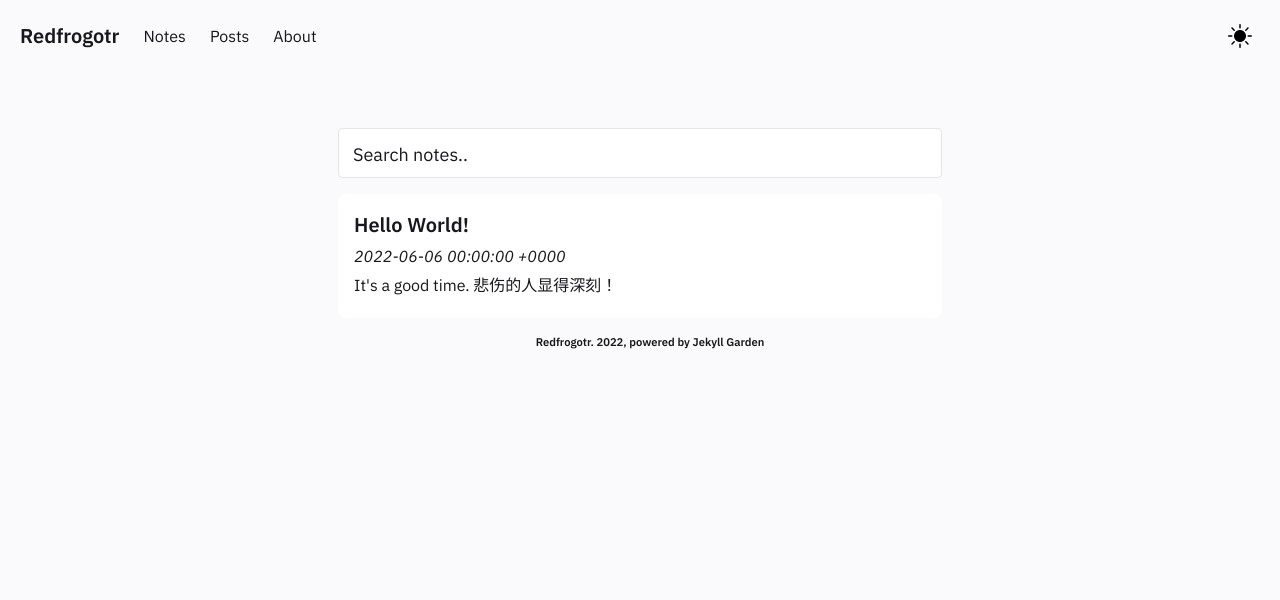
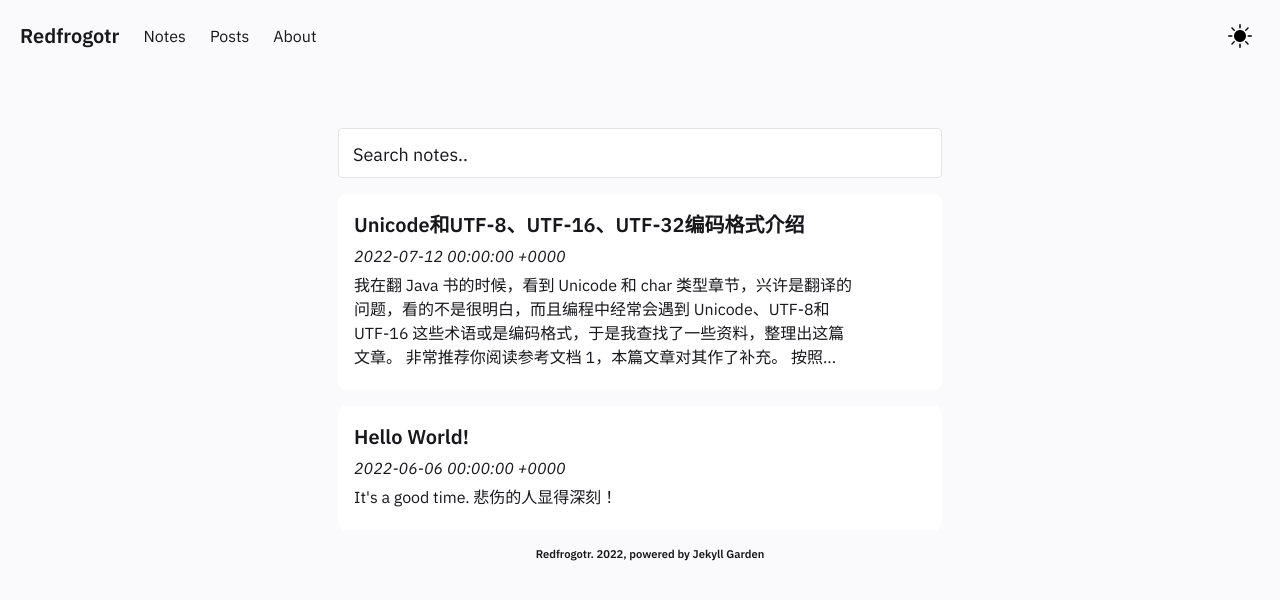
Before and after one commit to redfrogotr/redfrogotr.github.io, a Jekyll site: the page built from pages/notes.md, in a window 1280 px wide. Shown: the top 600 px of the page. Built offline with Jekyll 4.4.1, drawn with Linux system fonts in a browser that asks for light colours; some of the changed lines change nothing that is shown.

Commit message:
Add Unicode doc

````diff
--- a/_includes/Feed.html
+++ b/_includes/Feed.html
@@ -50,7 +50,7 @@
             <div class="content">
                 <i>{{ note_items.date }}</i>
                 <p style="margin: 5px 0px;">
-                    {{ note_items.content | strip_html | strip | remove: "[[" | remove: "]]" | escape | truncate: 260 }}
+                    {{ note_items.content | strip_html | strip | remove: "[[" | remove: "]]" | escape | truncate: 150 }}
                 </p>
             </div>
         </a>
--- /dev/null
+++ b/_notes/20220712_Unicode.md
@@ -0,0 +1,137 @@
+---
+title : Unicode和UTF-8、UTF-16、UTF-32编码格式介绍
+notetype : feed
+date : 12-07-2022
+---
+
+我在翻 Java 书的时候，看到 *Unicode 和 char 类型*章节，兴许是翻译的问题，看的不是很明白，而且编程中经常会遇到 Unicode、UTF-8和UTF-16 这些术语或是编码格式，于是我查找了一些资料，整理出这篇文章。
+
+非常推荐你阅读[参考文档 1](#参考文档)，本篇文章对其作了补充。
+
+按照时间顺序能介绍的更清楚一些。
+
+## 01 ASCII
+
+[ASCII](https://en.wikipedia.org/wiki/ASCII)字符编码标准在1963年第一次正式发布，时间早于 Unix 和 C语言，其字符集包括早期的非重音的英文字母和常用符号（可以观察下你的键盘），ASCII 使用32到127（`0x20~0xFF`）的序号来表示这些字母，比如空格为32，字母“A”为65（`0x41`）。
+
+![ascii](../img/20220712/ascii.png)
+
+这些字符用7位（7-bits）即能绰绰有余的表示（2的7次方是128），而计算机通常以字节（Byte）作为基本单元，每字节有8位，所以这样会多出一整位，实际点说是还有128个位置是空闲的（从128～255），使用者可以根据自己需要再插入其它字符。比如，IBM-PC 使用的  OEM 字符集（Original Equipment Manufacturer），它为欧洲语言提供了一些重音字符和一堆画线字符……水平条、垂直条、带有小叮当悬挂在右侧的水平条（用于在 DOS 时代绘制表格）。
+
+![oem](../img/20220712/oem.webp)
+
+ASCII保留了前32个字符，这些字符被称为控制字符（`Control Characters`，或`Unprintable`），最初的目的不是表示可打印信息，而是用于控制使用 ASCII 的设备（例如打印机），或提供有关数据流（例如存储在磁带上的数据流）的元信息。例如，字符 10 代表“换行（line feed）”功能，字符 8 代表“退格（backspace）”。
+
+## 02 ANSI/OEM
+因为人们可以自由定义 ASCII 中大于序号127的128个字符，可预见地这会带来使用时的混乱。事实上，只要是在美国之外的人们购买的 PC，就会遇到各种各样不同的 OEM 字符集，这些字符集一致地使用后面空闲的128个字符位置。比如，130号字符在一些 PC 上是 é，但在*以色列*的电脑上可能就是希伯来语字母 ג（Hebrew letter Gimel (ג)），在中国的电脑上是什么也不得而知（我找了 OEM 936，不过并没找到😢）。想象下美国人发给国外的一封邮件，其中有个单词是 résumés，在以色列它是 rגsumגs，在中国可能是 r�sum�s，你自己便能感觉出来，这很奇怪！
+
+最终，这些自由使用的 OEM 编入了 ANSI 标准（American National Standards Institute）。在该标准中，前128个字符与 ASCII 保持一致，而后128个字符会根据所在地的不同采用不同的处理方式，这种处理不同的系统称为 *code page*（码页），比如在以色列使用的码页是862，希腊使用的737，中国使用的是936（CP936，简体中文）。
+
+操作系统会保留很多的码页，并根据地区的不同改变所使用的码页，以实现语言本地化。但这种方式只解决了一部分的问题，希伯来语很难通过这种方式轻易地转化为希腊语。在亚洲，我们使用的字符有几万种之多，128个空闲位显然是不够的，这个问题通过一个混乱的 DBCS（Double Byte Char Set）系统解决，但使用非常不方便。
+
+## 03 Unicode
+Unicode 的目的是创建一套包含世界上绝大多数书写符号的单一字符集，正如其口号“让世界上的每一个人都能在手机和电脑上使用他们自己的语言（Everyone in the world should be able to use their own language on phones and computers）”。
+
+Unicode中的每个符号均被赋予了一个特别的序号，称为**码点**（code point）。以“中”字为例，其被表示称“U+4E2D”，“U+”代表Unicode，后面跟着的是一个十六进制的数字。在[Unicode Utilities: Character Properties](https://util.unicode.org/UnicodeJsps/character.jsp)中，可以搜索到所有 Unicode 字符。
+
+人们对 Unicode 经常有这样的误解：Unicode 都是使用16 位编码，每个字符占用 16 位，因此有 65536 个可能的字符。这是不对的，或者说是没有关联的。因为 Unicode 是一种字符标准，是一套字符集，而确定 Unicode 字符占用多少位是编码标准来决定的，比如常见的编码标准 UTF-8、UTF-16 和 UTF-32 等等。
+
+以英文字母“A”为例，使用 UTF-8 存储是 0x41；使用UTF-16 存储是 0x0041；使用UTF-32 存储就是 0x00000041。Unicode 能定义的字符数是没有限制的，目前 Unicode 中的字符数已经超过65536个，所以并不是每个 Unicode 字符都能被保存到2个字节里，即用16位表示。比如表情符号（emoji）一般会超过16位，如😆（U+1F606）。
+
+## 04 Encoding
+假如现在我们有一个字符串：“**Hello 红🐸**”。
+
+在 Unicode 中其对应8个码点：
+```
+H	   e	  l 	 l 		o 	   SPACE  红 	 🐸
+U+0048 U+0065 U+006C U+006C U+006F U+0020 U+7EA2 U+1F438
+```
+
+现在我们来考虑常见的编码方案。下面中的 UTF-x 为 x-bits Unicode Transformation Format。
+
+### 4.1 UTF-16
+对 Unicode 字符编码最传统的方式是使用 UTF-16，对于上面的字符串，可以编码为：
+```
+H     e     l     l     o     SPACE 红    🐸
+00 48 00 65 00 6C 00 6C 00 6F 00 20 7E A2 ?
+```
+
+我们暂时先不考虑最后一个字符，对前面的字符串我们可以这样编码：
+```
+00 48 00 65 00 6C 00 6C 00 6F 00 20 7E A2
+```
+
+但是，是不是还可以这样：
+```
+48 00 65 00 6C 00 6C 00 6F 00 20 00 A2 7E
+```
+
+你注意到这里涉及到一个**字节序**（Byte Order）的概念，其有2种，分别为**高字节序**（high-endian）和**低字节序**（low-endian）。使用 UTF-16 编码方案时，一般会在文本开头使用2字节作为标记位，如 FE FF 或是 FF FE。
+
+现在考虑最后一个字符🐸（U+1F438）如何编码。
+
+事实上，每个 Unicode 码点总是被编码为1或2个16位码元。前面遇到字符都只编码为1个码元，其码点范围为 U+0000 ~ U+D7FF 和 U+E000 ~ U+FFFF，此时编码的值与码点值对应。对范围在 U+010000 ~ U+10FFFF 的 Unicode 字符，将会编码为2个16位码元，采用如下编码策略：
+
+假设原始 Unicode 字符为 U：
+$$1)\qquad U' = U - 0x010000 = 0b \underbrace{yyyyyyyyyyy}_{10} \underbrace{xxxxxxxxxx}_{10}$$
+$$2)\qquad W1 = 110110yyyyyyyyyy = 0xD800 + yyyyyyyyyy$$
+$$3)\qquad W2 = 110111xxxxxxxxxx = 0xDC00 + xxxxxxxxxx$$
+
+W1 和 W2 即为得到的2个新码元。
+
+我们以🐸（U+1F438）为例，$$U' = 0xF438 = 0b0000\_1111\_01|00\_0011\_1000$$
+
+以10位截断后
+$$W1 = 0b1101\_1000\_0011\_1101 = 0xD83D$$
+$$W2 = 0b1101\_1100\_0011\_1000 = 0xDC38$$
+
+最后可编码为：`D8 3D DC 38` 或`DC 38 D8 3D`。
+
+你可能会疑问 U+D8000 ~ U+DFFF 的字符去哪儿了？事实上，这个范围是 Unicode 委员会的永久保留空位，因此，不会上面的编码方案不会存在冲突的情况。在解码时，只需查看每个码元的前6位即可确定当前字符是占用1个还是2个码元。
+
+另外，使用 UTF-16 编码方案的有 Microsoft Windows API，Java 和 JavaScript等。
+
+### 4.2 UTF-8
+对于使用英语做为母语的国家，如英国和美国，使用 UTF-16 会产生很多无用的0（基本上一半都是0），这自然造成了网络传输或存储时的资源浪费，为此，人们提出了 UTF-8 方案。
+
+| Code Point | Byte1 | Byte2 | Byte3 | Byte4 |
+| ---------- | ----- |------ | ----- | ----- |
+| U+0000~U+007F | 0xxxxxxx | \ | \ | \ |
+| U+0080~U+07FF | 110xxxxx | 10xxxxxx | \ | \ |
+| U+0800~U+FFFF | 1110xxxx | 10xxxxxx | 10xxxxxx | \ |
+| U+10000~U10FFFF | 11110xxx | 10xxxxxx | 10xxxxxx | 10xxxxxx |
+
+对码点小于 0x7F 的 Unicode 字符，与编码 ASCII 字符没有任何区别，对 U+0080 往上的字符，使用 UTF-8 最多占用4个字节。
+
+我们依然以之前的字符串为例，
+```
+H     e     l     l     o     SPACE
+0x48  0x65  0x6C  0x6C  0x6F  0x20
+
+7EA2(红) = 0111_1110_1010_0010
+UTF-8: 11100111_10111010_10100010 = 0xE7 0xBA 0xA2
+
+1F438(🐸) = 0_0001_1111_0100_0011_1000
+UTF-8: 11110000_10011111_10010000_10111000 = 0xF0 0x9F 0x90 0xB8
+```
+
+你会注意到，使用 UTF-8 编码一个中文字符一般会花费3个字节，而使用 UTF-16 则基本上会是2个字节，所以相比 UTF-16，UTF-8 编码中文字符资源利用率更低。同时，网络浏览器中基本都是使用 UTF-8。
+
+### 4.3 UTF-32
+UTF-32 编解码方式非常简单，但也造成了极大的资源浪费。我们同样以之前的字符串为例：
+```
+H           e           l           l           o
+00 00 00 48 00 00 00 65 00 00 00 6C 00 00 00 6C 00 00 00 6F
+SPACE       红          🐸
+00 00 00 20 00 00 7E A2 00 01 F4 38
+```
+
+## 05 小节
+这篇文章介绍了常见的字符标准（字符集），以及使用 Unicode 时的常用编码方案。
+
+## 参考文档
+- https://www.joelonsoftware.com/2003/10/08/the-absolute-minimum-every-software-developer-absolutely-positively-must-know-about-unicode-and-character-sets-no-excuses/
+- https://stackoverflow.com/questions/2241348/what-are-unicode-utf-8-and-utf-16
+- https://en.wikipedia.org/wiki/UTF-16
+- https://en.wikipedia.org/wiki/ASCII
+- https://www.cnblogs.com/myd620/p/8981569.html
````
Also changed, not shown: _notes/Hello World.md (renamed from _notes/Public/Hello World.md), img/20220712/ascii.png (added), img/20220712/oem.webp (added), 5 other files.
